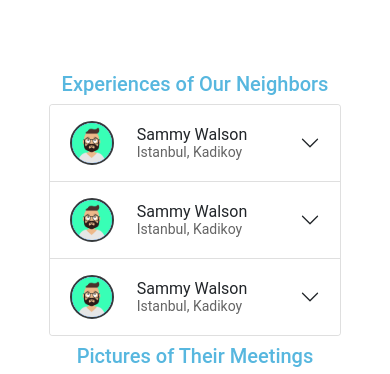
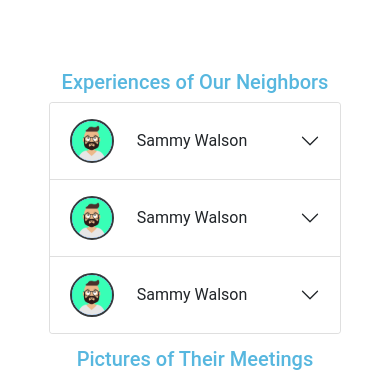
Before and after one commit to ReCoded-Org/capstone-turkey-love-thy-neighbour, a React (Create React App) app: page / in a window 390 px wide. Shown: the part 1721-2095 px from the top of the page. Built offline with nearby package versions, Linux system fonts and the light colour scheme.

Commit message:
Whenever the width is less greater than 575px add 5px of margin bottom to the first column and don't display the small tags to save up some space from height

```diff
--- a/src/components/SocialProof/index.jsx
+++ b/src/components/SocialProof/index.jsx
@@ -13,7 +13,7 @@ function SocialProof() {
     <section className="snapping-section social-proof-section container-fluid">
       <Container className="social-proof-content-container d-flex align-items-center">
         <Row className="social-proof-content-row m-0 gap-2">
-          <Col xs={12} sm={12} md={5}>
+          <Col xs={12} sm={12} md={5} className="first-column">
             <h2 className="text-center text-sm-center text-md-start">
               Experiences of Our Neighbors
             </h2>
@@ -70,7 +70,12 @@ function SocialProof() {
               </Accordion.Item>
             </Accordion>
           </Col>
-          <Col xs={12} sm={12} md={5} className="mt-xs-4 mt-sm-4 mt-md-0">
+          <Col
+            xs={12}
+            sm={12}
+            md={5}
+            className="second-column mt-xs-4 mt-sm-4 mt-md-0"
+          >
             <h2 className="text-center text-sm-center text-md-start">
               Pictures of Their Meetings
             </h2>
--- a/src/components/SocialProof/index.scss
+++ b/src/components/SocialProof/index.scss
@@ -21,6 +21,11 @@
     }
   }
 
+  .first-column {
+    @media screen and (max-width: 575px) {
+      margin-bottom: 5px;
+    }
+
     .accordion {
       @media screen and (max-width: 767px) {
         width: 75%;
@@ -39,6 +44,10 @@
           margin-left: 23px;
           small {
             color: var(--dark-gray);
+
+            @media screen and (max-width: 575px) {
+              display: none !important;
+            }
           }
         }
 
@@ -48,11 +57,14 @@
           @media screen and (max-width: 575px) {
             margin-left: 0;
             padding-left: 0;
+            font-size: 13px;
+          }
         }
       }
     }
   }
 
+  .second-column {
     .carousel {
       @media screen and (min-width: 768px) {
         height: 312px;
@@ -72,3 +84,4 @@
       }
     }
   }
+}
```
Lines whose indentation alone changed are shown as unchanged.
